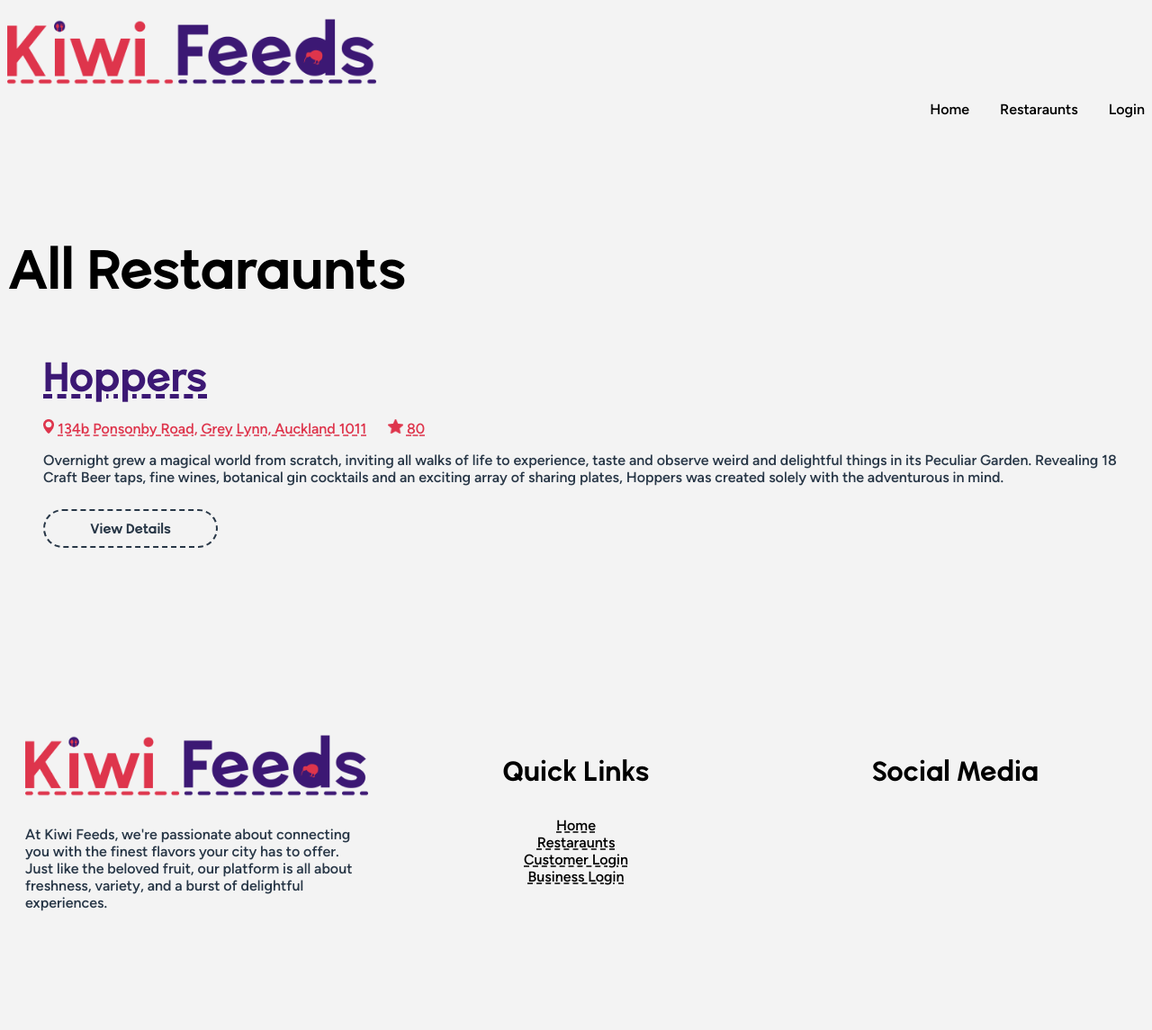
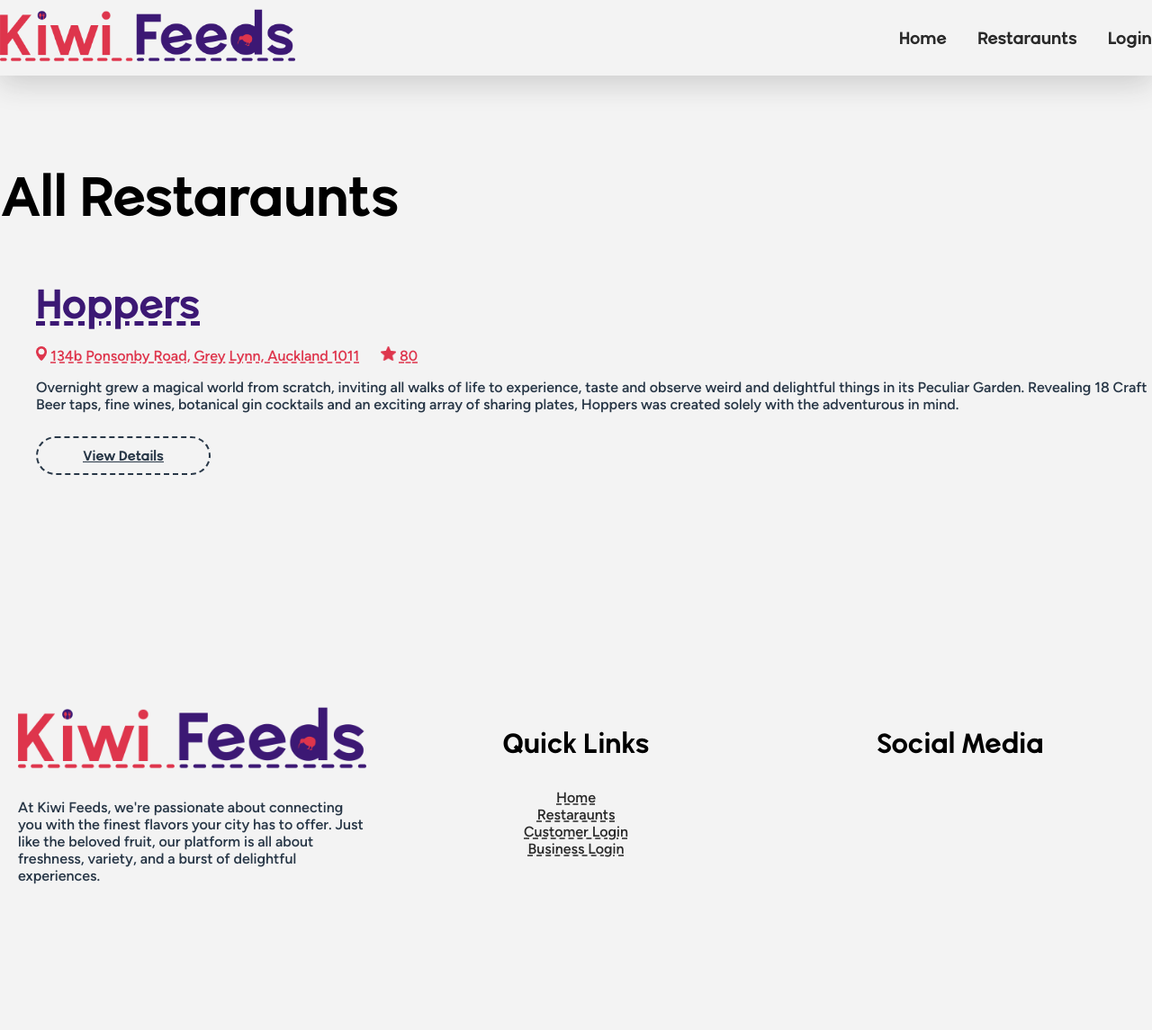
Before and after one commit to AMarieP/IT6006_Development_of_an_Enterprise_Web_Application, a Django app: page /restaraunt-catalog in a window 1280 px wide. Shown: the whole page at 90% size. After the commit the page ends 983 px from the top, so only its background shows below. Run offline with Django 4.2, Linux system fonts and the light colour scheme; some libraries are stand-ins or nearby versions.

Commit message:
Wed-evening

```diff
--- a/FinalProjectKiwiFeeds/project_kiwifeeds/static/styles/styles.css
+++ b/FinalProjectKiwiFeeds/project_kiwifeeds/static/styles/styles.css
@@ -31,21 +31,18 @@ ul{
     list-style-type: none;
 }
 
-a:-webkit-any-link {
-    text-decoration: none;
-}
-
 /* global styles */
 
 body{
     background-color: #F3F3F3;
+    margin: 0px;
 }
 
 section{
     max-width: 1440px;
     margin-right: auto;
     margin-left: auto;
-    padding-top: 75px;
+    padding-top: 125px;
     padding-bottom: 75px;
 }
 
@@ -142,6 +139,7 @@ p,a{
 
 .t-link{
     text-decoration: underline dashed;
+    color: var(--c-black);
 }
 
 .t-link:hover{
@@ -168,19 +166,54 @@ p,a{
 
 #header{
     display: flex;
+    max-height: 120px;
+    position: fixed;
+    width: 100%;
+    top: 0px;
+    background: rgba( 243, 243, 243, 0.8 );
+    box-shadow: 0 8px 32px 0  rgba(41, 41, 41, 0.2);
+    backdrop-filter: blur( 6px );
+    -webkit-backdrop-filter: blur( 4px );
+}
+
+.header-wrap{
+    max-width: 1440px;
+    width: 100%;
+    margin-left: auto;
+    margin-right: auto;
+    display: flex;
+
 }
 
 .header-logo{
-    max-height: 100px;
+    max-height: 80px;
+}
+
+.col-head-logo{
+    width: 20%;
 }
 
 .col-head-menu{
-    text-align: right;
+    align-items: flex-end;
+    justify-content: center;
+    display: flex;
+    flex-direction: column;
+    flex-wrap: nowrap;
+    width: 80%;
+}
+
+.menu-wrap{
 }
 
 .menu-link{
+    font-size: 20px;
+    font-family: "wavehaus";
     margin-left: 30px;
+    text-decoration: none;
+    color: var(--c-black);
 }
+
+
 
 /* footer */
 
--- a/FinalProjectKiwiFeeds/project_kiwifeeds/templates/base/base.html
+++ b/FinalProjectKiwiFeeds/project_kiwifeeds/templates/base/base.html
@@ -17,7 +17,7 @@
 
     <!--- {% tailwind_css %} /-->
 </head>
-<body class='w-screen justify-center flex flex-col items-center bg-[#F3F3F3]'>
+<body>
     {% include "components/header.html" %}
 
 
--- a/FinalProjectKiwiFeeds/project_kiwifeeds/templates/components/footer.html
+++ b/FinalProjectKiwiFeeds/project_kiwifeeds/templates/components/footer.html
@@ -10,9 +10,9 @@
                 <div class="q-links-wrap">
                     <h3>Quick Links</h3>
                     <div class="links-cont">
-                        <a class="f-link t-link">Home</a>
+                        <a href="http://127.0.0.1:8000/" class="f-link t-link">Home</a>
                         <br>
-                        <a class="f-link t-link">Restaraunts</a>
+                        <a href="/restaraunt-catalog" class="f-link t-link">Restaraunts</a>
                         <br>
                         <a class="f-link t-link">Customer Login</a>
                         <br>
--- a/FinalProjectKiwiFeeds/project_kiwifeeds/templates/components/header.html
+++ b/FinalProjectKiwiFeeds/project_kiwifeeds/templates/components/header.html
@@ -1,13 +1,15 @@
 {% load static %}
-<header>
-    <div class="col-head-logo">
-        <img class="header-logo" src="{% static 'logo/logo-full-cropped.png' %}">
-    </div>
-    <div class="col-head-menu">
-        <div class="menu-wrap">
-            <a class="menu-link">Home</a>
-            <a class="menu-link">Restaraunts</a>
-            <a class="menu-link">Login</a>
+<header id="header">
+    <div class="header-wrap">
+        <div class="col-head-logo">
+            <img href="http://127.0.0.1:8000/" class="header-logo" src="{% static 'logo/logo-full-cropped.png' %}">
+        </div>
+        <div class="col-head-menu">
+            <div class="menu-wrap">
+                <a href="http://127.0.0.1:8000/" class="menu-link">Home</a>
+                <a href="/restaraunt-catalog" class="menu-link">Restaraunts</a>
+                <a href="/login-signup" class="menu-link">Login</a>
+            </div>
         </div>
     </div>
 </header>
```
Also changed, not shown: FinalProjectKiwiFeeds/project_kiwifeeds/templates/business-sign-up.html (added, +40 -0 lines), FinalProjectKiwiFeeds/project_kiwifeeds/templates/customer-login.html (added, +19 -0 lines), FinalProjectKiwiFeeds/project_kiwifeeds/templates/customer-sign-up.html (added, +35 -0 lines), FinalProjectKiwiFeeds/project_kiwifeeds/templates/index.html (+3 -13 lines), FinalProjectKiwiFeeds/project_kiwifeeds/templates/business-login.html (added), 3 other files.
